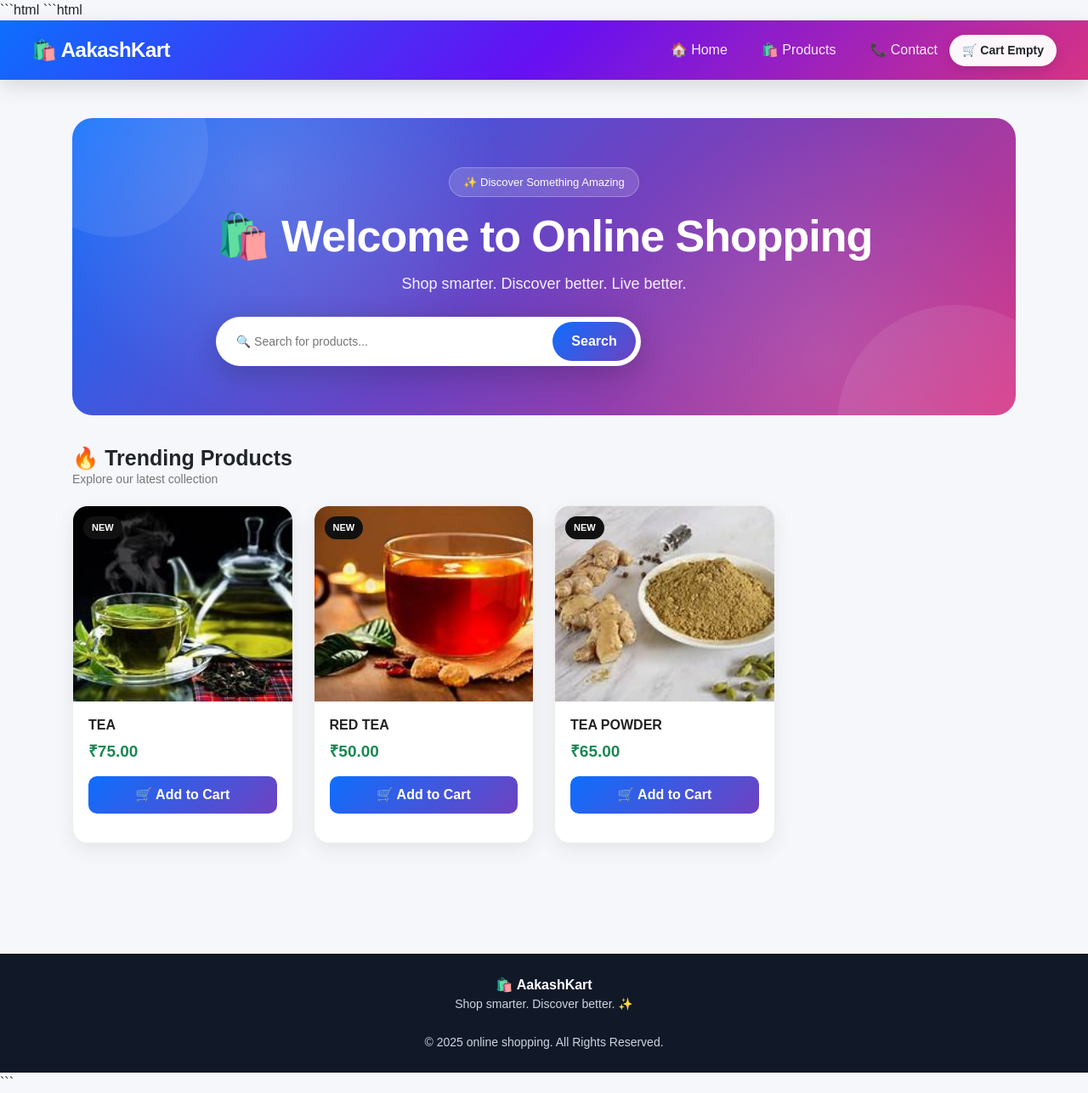
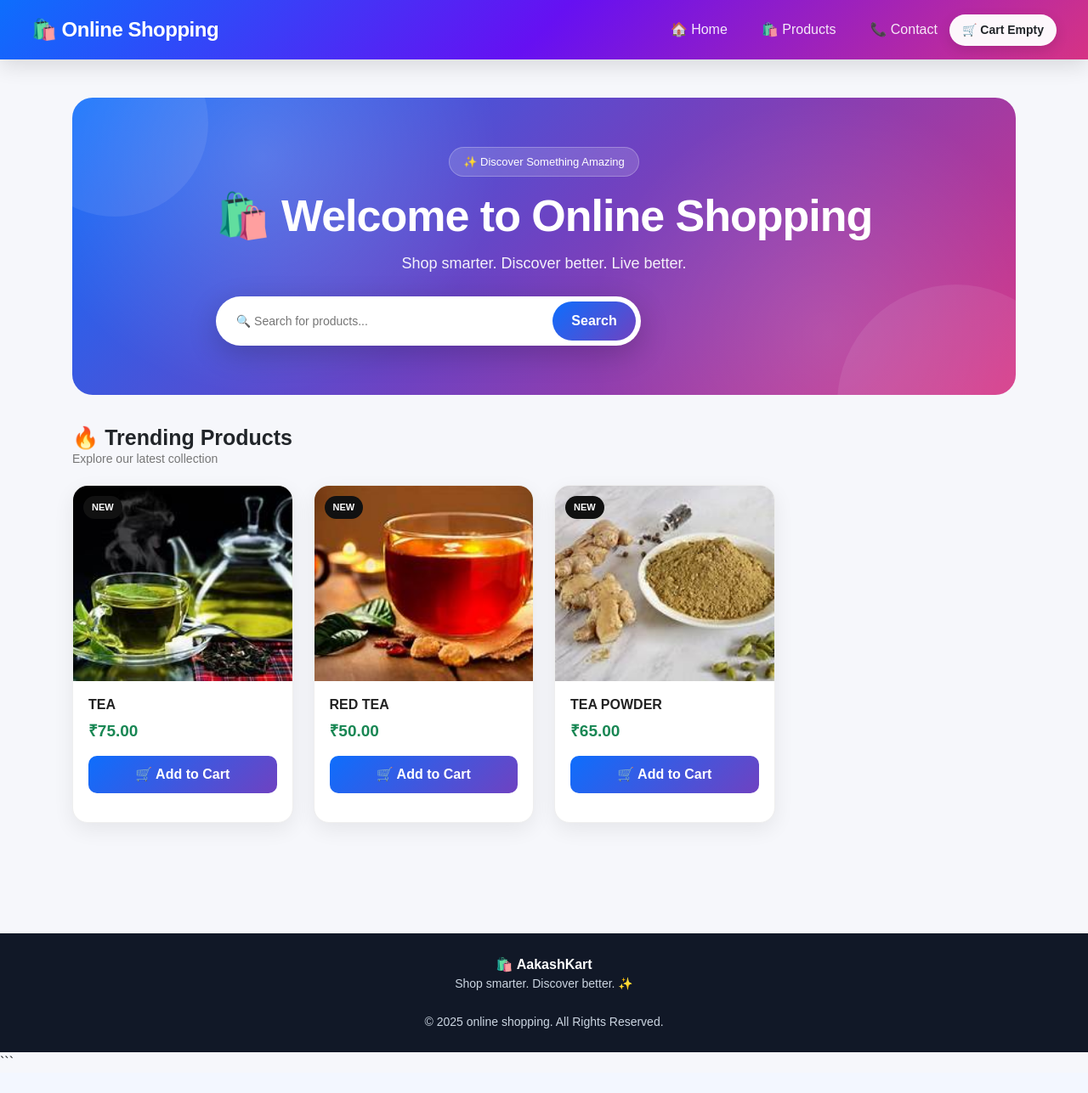
Before and after one commit to zoyadeveloper1/myshop, a Django app: page / in a window 1280 px wide. Shown: the whole page at 85% size. After the commit the page ends 1246 px from the top, so only its background shows below. Run offline with Django 5.2, Linux system fonts and the light colour scheme; data comes from the database, SQL or seed files in the repository; both versions use the stored data as it was after the commit; some libraries are stand-ins or nearby versions.

Commit message:
update project

````diff
--- a/shop/templates/shop/base.html
+++ b/shop/templates/shop/base.html
@@ -1,4 +1,4 @@
-```html
+
 {% load static %}
 {% load bootstrap5 %}
 
@@ -266,7 +266,7 @@
         <!-- BRAND -->
 
         <a class="navbar-brand" href="/">
-            🛍️ AakashKart
+            🛍️ Online Shopping
         </a>
 
 
--- a/shop/templates/shop/home.html
+++ b/shop/templates/shop/home.html
@@ -1,4 +1,4 @@
-```html
+
 {% extends "shop/base.html" %}
 {% load static %}
 
--- a/shop/templates/shop/product/detail.html
+++ b/shop/templates/shop/product/detail.html
@@ -1,4 +1,4 @@
-```html
+
 {% extends "shop/base.html" %}
 
 {% load static %}
--- a/shop/templates/shop/product/list.html
+++ b/shop/templates/shop/product/list.html
@@ -1,4 +1,4 @@
-```html
+
 {% extends "shop/base.html" %}
 
 {% load static %}
````
Also changed, not shown: db.sqlite3.
